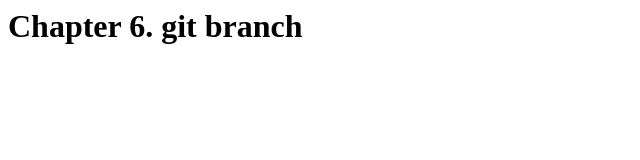
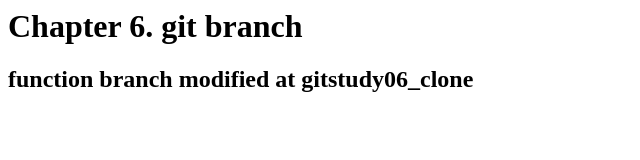
Before and after one commit to dnjsdnde/gitstudy06, a plain HTML site: page index.html in a window 1280 px wide. Shown: the whole page, without its empty margins (0-640 px from the left). Drawn offline with Linux system fonts and the light colour scheme.

Commit message:
function working

```diff
--- a/index.html
+++ b/index.html
@@ -1 +1,2 @@
 <h1>Chapter 6. git branch</h1>
+<h2>function branch modified at gitstudy06_clone</h2>
```
